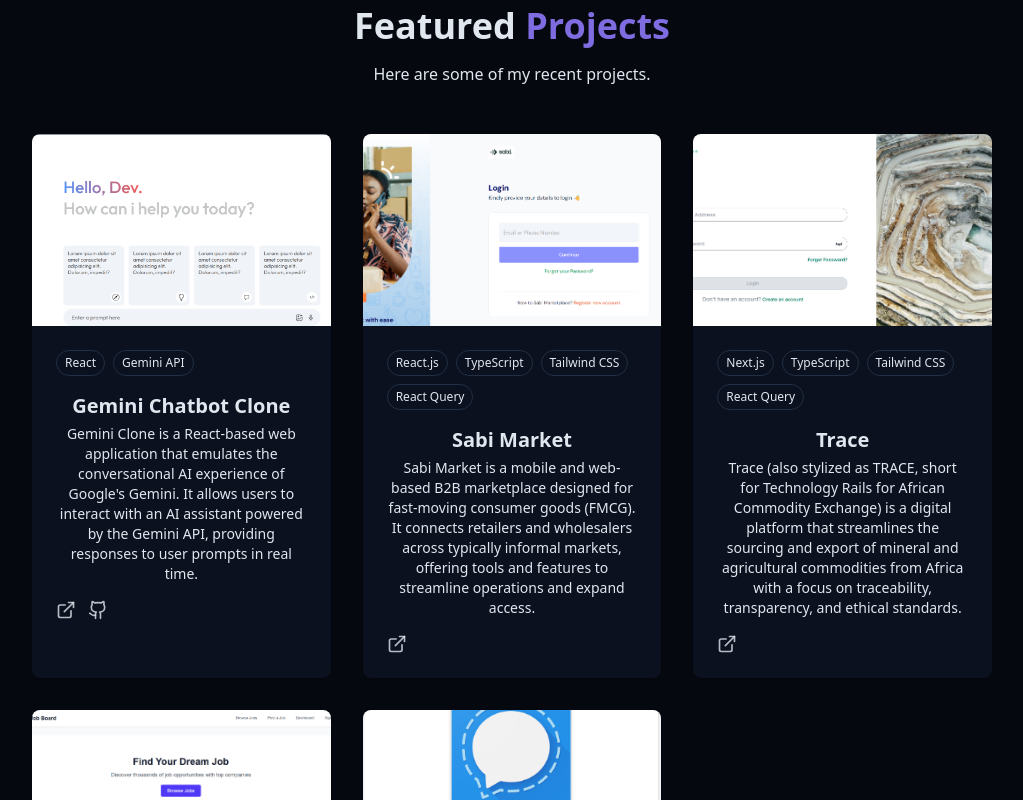
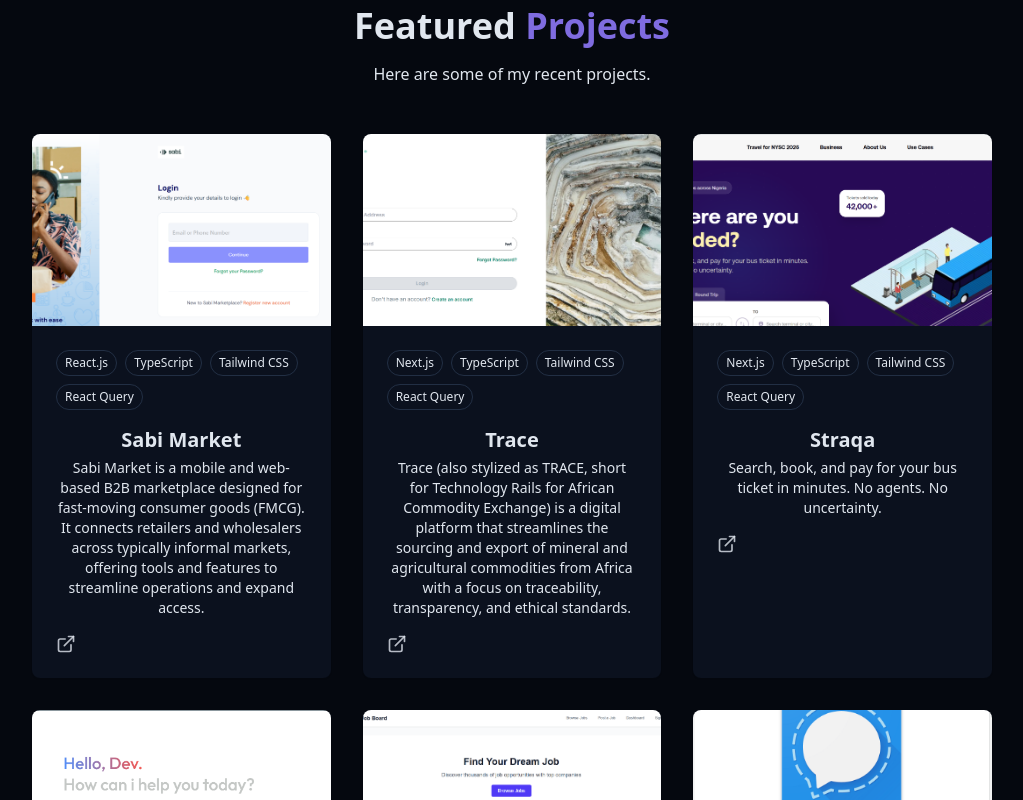
Before and after one commit to nsikakessien/Portfolio-2.0, a React (Vite) app: page / in a window 1280 px wide. Shown: the part 2540-3340 px from the top of the page, without its empty margins (128-1151 px from the left). Built offline with nearby package versions, Linux system fonts and the light colour scheme.

Commit message:
add new project

```diff
--- a/src/components/ProjectsSection.jsx
+++ b/src/components/ProjectsSection.jsx
@@ -1,16 +1,6 @@
 import { ArrowRight, ExternalLink, Github } from "lucide-react";
 
 const projects = [
-  {
-    id: 1,
-    title: "Gemini Chatbot Clone",
-    description:
-      "Gemini Clone is a React-based web application that emulates the conversational AI experience of Google's Gemini. It allows users to interact with an AI assistant powered by the Gemini API, providing responses to user prompts in real time.",
-    image: "/gemini.PNG",
-    tags: ["React", "Gemini API"],
-    demoUrl: "https://nsk-gemini-clone.netlify.app/",
-    githubUrl: "https://github.com/nsikakessien/Gemini-Clone",
-  },
   {
     id: 4,
     title: "Sabi Market",
@@ -30,6 +20,26 @@
     tags: ["Next.js", "TypeScript", "Tailwind CSS", "React Query"],
     demoUrl: "https://trace.sabi.am/",
     githubUrl: "",
+  },
+  {
+    id: 6,
+    title: "Straqa",
+    description:
+      "Search, book, and pay for your bus ticket in minutes. No agents. No uncertainty.",
+    image: "/straqa.png",
+    tags: ["Next.js", "TypeScript", "Tailwind CSS", "React Query"],
+    demoUrl: "https://www.usestraqa.com/",
+    githubUrl: "",
+  },
+  {
+    id: 1,
+    title: "Gemini Chatbot Clone",
+    description:
+      "Gemini Clone is a React-based web application that emulates the conversational AI experience of Google's Gemini. It allows users to interact with an AI assistant powered by the Gemini API, providing responses to user prompts in real time.",
+    image: "/gemini.PNG",
+    tags: ["React", "Gemini API"],
+    demoUrl: "https://nsk-gemini-clone.netlify.app/",
+    githubUrl: "https://github.com/nsikakessien/Gemini-Clone",
   },
   {
     id: 2,
```
Also changed, not shown: public/straqa.png (added).
